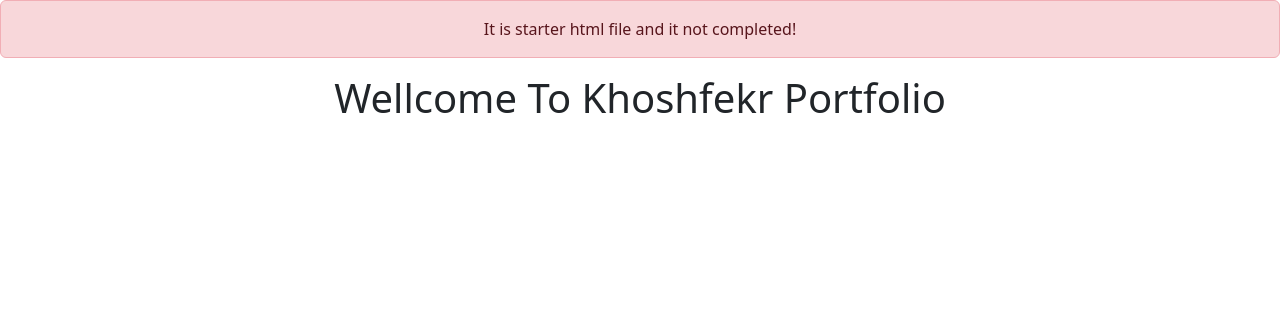
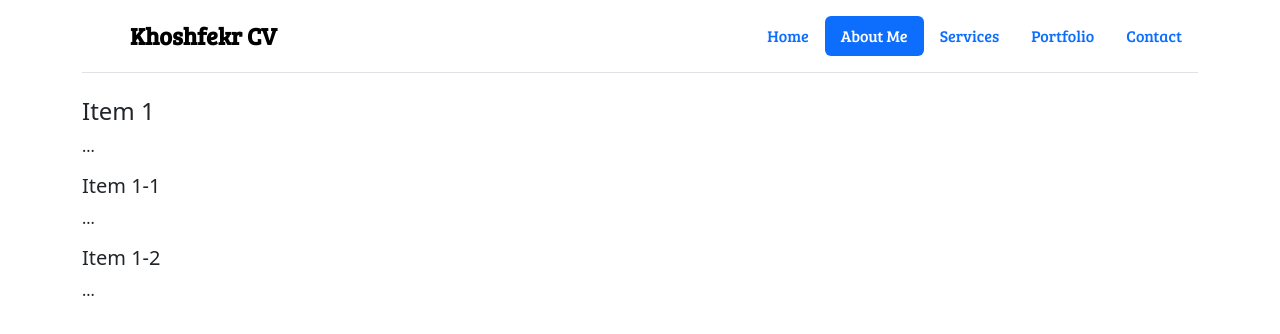
Before and after one commit to KhoshfekrMH/cv-project, a website: page index.html in a window 1280 px wide. Drawn offline with nearby package versions, Linux system fonts and the light colour scheme; files that its build step writes are made by us from their sources.

Commit message:
navbar for header is completed

```diff
--- /dev/null
+++ b/assets/css/main.css
@@ -0,0 +1,9 @@
+* {
+  padding: 0;
+  margin: 0;
+  box-sizing: border-box;
+}
+
+header {
+  font-family: "Bree Serif", serif;
+}
--- a/index.html
+++ b/index.html
@@ -2,10 +2,7 @@
 <html lang="en">
   <head>
     <meta charset="UTF-8" />
-		<meta
-			name="viewport"
-			content="width=device-width, initial-scale=1.0"
-		/>
+    <meta name="viewport" content="width=device-width, initial-scale=1.0" />
     <title>Khoshfekr Portfolio</title>
     <link
       href="https://cdn.jsdelivr.net/npm/bootstrap@5.3.2/dist/css/bootstrap.min.css"
@@ -13,19 +10,63 @@
       integrity="sha384-T3c6CoIi6uLrA9TneNEoa7RxnatzjcDSCmG1MXxSR1GAsXEV/Dwwykc2MPK8M2HN"
       crossorigin="anonymous"
     />
+    <link rel="preconnect" href="https://fonts.googleapis.com" />
+    <link rel="preconnect" href="https://fonts.gstatic.com" crossorigin />
     <link
+      href="https://fonts.googleapis.com/css2?family=Bree+Serif&display=swap"
       rel="stylesheet"
-			href="/styles/main.css"
     />
+    <link rel="stylesheet" href="/css/main.css" />
   </head>
-	<body class="text-center">
+  <body>
+    <div class="container fixed-top">
+      <header
+        class="d-flex flex-wrap justify-content-center py-3 mb-4 border-bottom"
+      >
+        <a
+          href="/"
+          class="d-flex align-items-center mb-3 mb-md-0 me-md-auto link-body-emphasis text-decoration-none"
+        >
+          <svg class="bi me-2" width="40" height="32">
+            <use xlink:href="#bootstrap"></use>
+          </svg>
+          <span class="fs-4 fw-bolder">Khoshfekr CV</span>
+        </a>
+        <nav id="main-nav">
+          <ul class="nav nav-pills">
+            <!-- <li class="nav-item">
+              <a href="#" class="nav-link active" aria-current="page">Home</a>
+            </li> -->
+            <li class="nav-item"><a href="#Home" class="nav-link">Home</a></li>
+            <li class="nav-item">
+              <a href="#AboutMe" class="nav-link">About Me</a>
+            </li>
+            <li class="nav-item">
+              <a href="#Services" class="nav-link">Services</a>
+            </li>
+            <li class="nav-item">
+              <a href="#Portfolio" class="nav-link">Portfolio</a>
+            </li>
+            <li class="nav-item">
+              <a href="#Contact" class="nav-link">Contact</a>
+            </li>
+          </ul>
+        </nav>
+      </header>
       <div
-			class="alert alert-danger"
-			role="alert"
+        data-bs-spy="scroll"
+        data-bs-target="#main-nav"
+        data-bs-offset="0"
+        tabindex="0"
       >
-			It is starter html file and it not completed!
+        <h4 id="Home">Item 1</h4>
+        <p>...</p>
+        <h5 id="AboutMe">Item 1-1</h5>
+        <p>...</p>
+        <h5 id="Education">Item 1-2</h5>
+        <p>...</p>
       </div>
-		<h1 class="text-capitalize">Wellcome to Khoshfekr Portfolio</h1>
+    </div>
     <script
       src="https://cdn.jsdelivr.net/npm/bootstrap@5.3.2/dist/js/bootstrap.bundle.min.js"
       integrity="sha384-C6RzsynM9kWDrMNeT87bh95OGNyZPhcTNXj1NW7RuBCsyN/o0jlpcV8Qyq46cDfL"
```
Also changed, not shown: app.js (+3 -4 lines), public/styles/main.css (deleted). Lines whose indentation alone changed are shown as unchanged.
